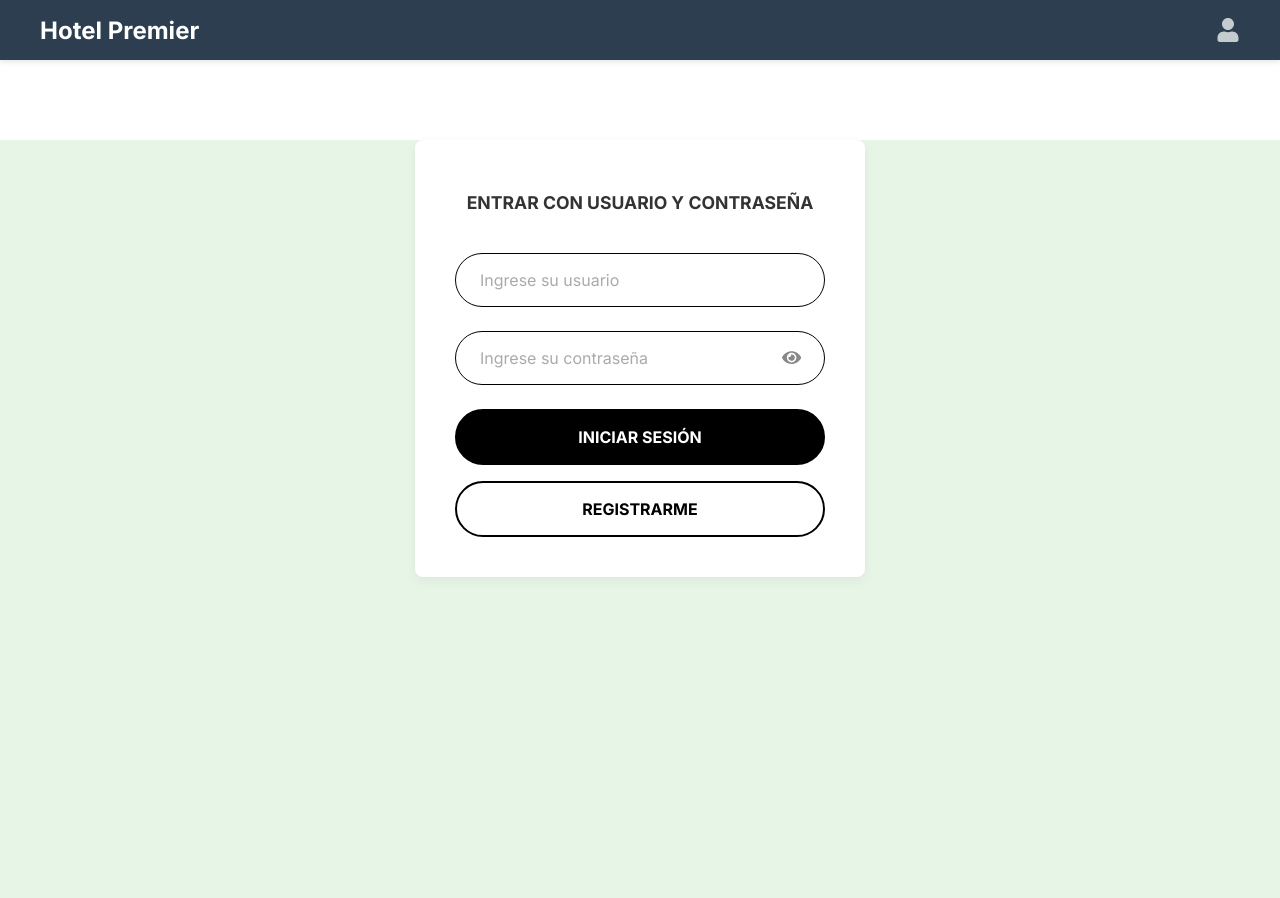
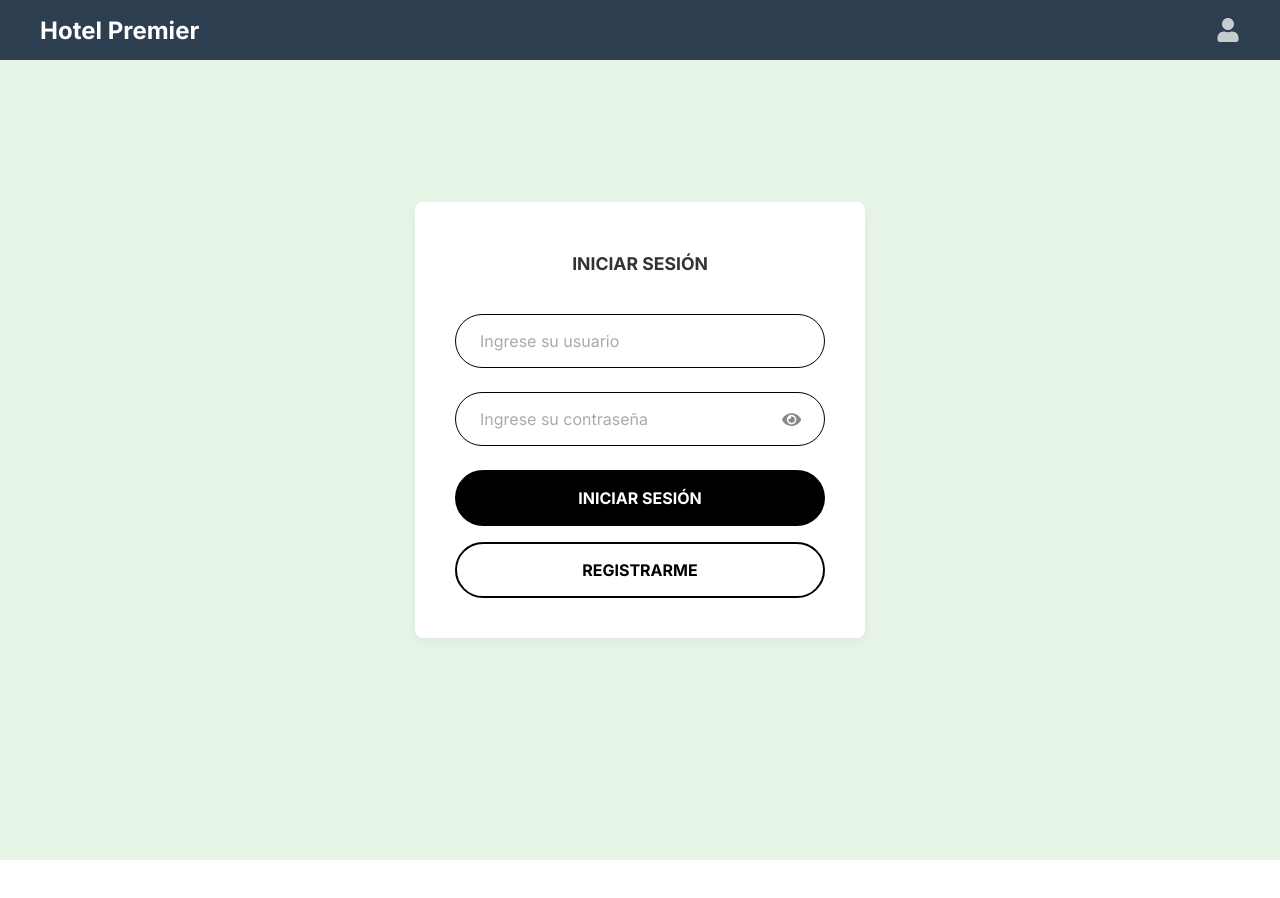
Before and after one commit to FranciscoSoltermann/FrontEnd-Alpine, a Next.js app: page /login in a window 1280 px wide. Shown: the top 898 px of the page. After the commit the page ends 860 px from the top, so only its background shows below. Built offline with nearby package versions, Linux system fonts and the light colour scheme.

Commit message:
falta probar cosas

```diff
--- a/src/app/components/forms/LoginForm.jsx
+++ b/src/app/components/forms/LoginForm.jsx
@@ -29,16 +29,9 @@ export default function LoginForm() {
             });
 
             if (!respuesta.ok) {
-        // 1. Leemos la respuesta como OBJETO JSON (no como texto plano)
                 const errorData = await respuesta.json();
-
-        // 2. Extraemos solo el mensaje que está adentro de "global" o "error"
-        // Si errorData.global existe, usa ese. Si no, busca errorData.error.
                 const mensajeLimpio = errorData.global || errorData.error || 'Usuario o contraseña incorrectos';
-
-        // 3. Guardamos el mensaje limpio en el estado
                 setError(mensajeLimpio);
-
                 return;
             }
 
@@ -49,7 +42,6 @@ export default function LoginForm() {
                 descripcion: `Inicio de sesión exitoso, ${usuario.nombre}.`,
                 onClose: () => {
                     setSuccessModal(null);
-          // La redirección AHORA va aquí:
                     router.push('/dashboard');
                 }
             });
@@ -61,9 +53,12 @@ export default function LoginForm() {
     };
 
     return (
+        /* NUEVO CONTENEDOR PARA CENTRAR VERTICALMENTE */
+        <div className={styles.mainWrapper}>
+
             <div className={styles.loginContainer}>
                 <form onSubmit={handleSubmit}>
-        <h1 className={styles.title}>ENTRAR CON USUARIO Y CONTRASEÑA</h1>
+                    <h1 className={styles.title}>INICIAR SESIÓN</h1>
 
                     <div className={styles.fieldWrapper}>
                         <label htmlFor="username">Usuario</label>
@@ -101,10 +96,6 @@ export default function LoginForm() {
                         </div>
                     </div>
 
-        {/* --- LÍNEA ELIMINADA --- */}
-        {/* <a href="#" className={styles.forgotLink}>Olvidé mi contraseña</a> */}
-
-        {/* El margen se ajusta en el CSS (ver abajo) */}
                     {error && <p className={styles.errorMessage}>{error}</p>}
 
                     <button type="submit" className={styles.submitButton}>
@@ -125,5 +116,7 @@ export default function LoginForm() {
                     />
                 )}
             </div>
+
+        </div>
     );
 }
--- a/src/app/components/forms/LoginForm.module.css
+++ b/src/app/components/forms/LoginForm.module.css
@@ -1,9 +1,19 @@
 /* src/app/components/LoginForm.module.css */
+
+/* --- NUEVO: Wrapper que ocupa toda la pantalla y centra el contenido --- */
+.mainWrapper {
+    display: flex;
+    justify-content: center; /* Centrado Horizontal */
+    align-items: center;     /* Centrado Vertical */
+    min-height: calc(100vh - 80px); /* Altura total menos el header (ajusta 80px si es necesario) */
+    width: 100%;
+}
 
 .loginContainer {
     width: 100%;
     max-width: 450px;
-  margin: 5rem auto;
+    /* CAMBIO: Quitamos el margin-top grande. Ahora el padre lo centra. */
+    margin: 0 1rem; /* Un pequeño margen lateral para móviles */
     padding: 2.5rem;
     background-color: #ffffff;
     border-radius: 8px;
@@ -56,7 +66,7 @@
 
 .passwordWrapper .inputField {
     width: 100%;
-  padding-right: 3.5rem; /* Espacio para el ícono */
+    padding-right: 3.5rem;
 }
 
 .eyeIcon {
@@ -68,8 +78,6 @@
     display: flex;
     align-items: center;
 }
-
-/* --- CLASE .forgotLink ELIMINADA --- */
 
 .submitButton,
 .registerButton {
@@ -112,7 +120,6 @@
 .errorMessage {
     color: #d9534f;
     text-align: center;
-  /* Ajustamos el margen que antes daba el link "olvidé contraseña" */
     margin-bottom: 1.5rem;
     margin-top: 1rem;
     font-size: 0.9rem;
```
Also changed, not shown: src/app/components/forms/RegistroForm.jsx (+11 -12 lines). Lines whose indentation alone changed are shown as unchanged.
